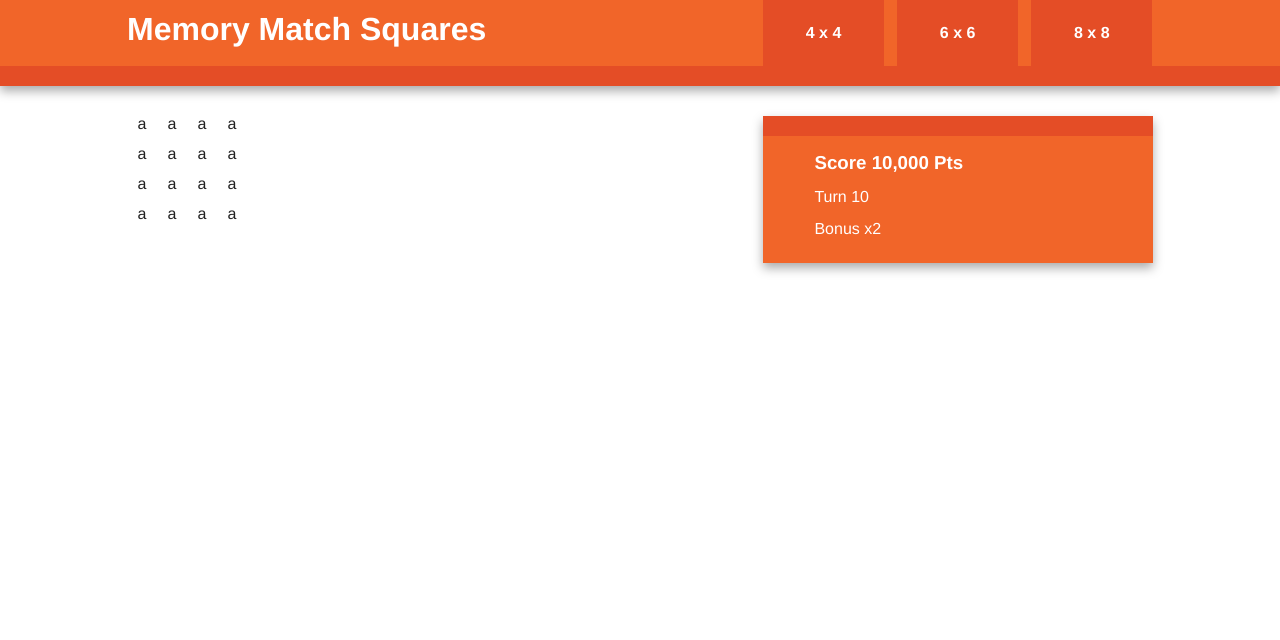
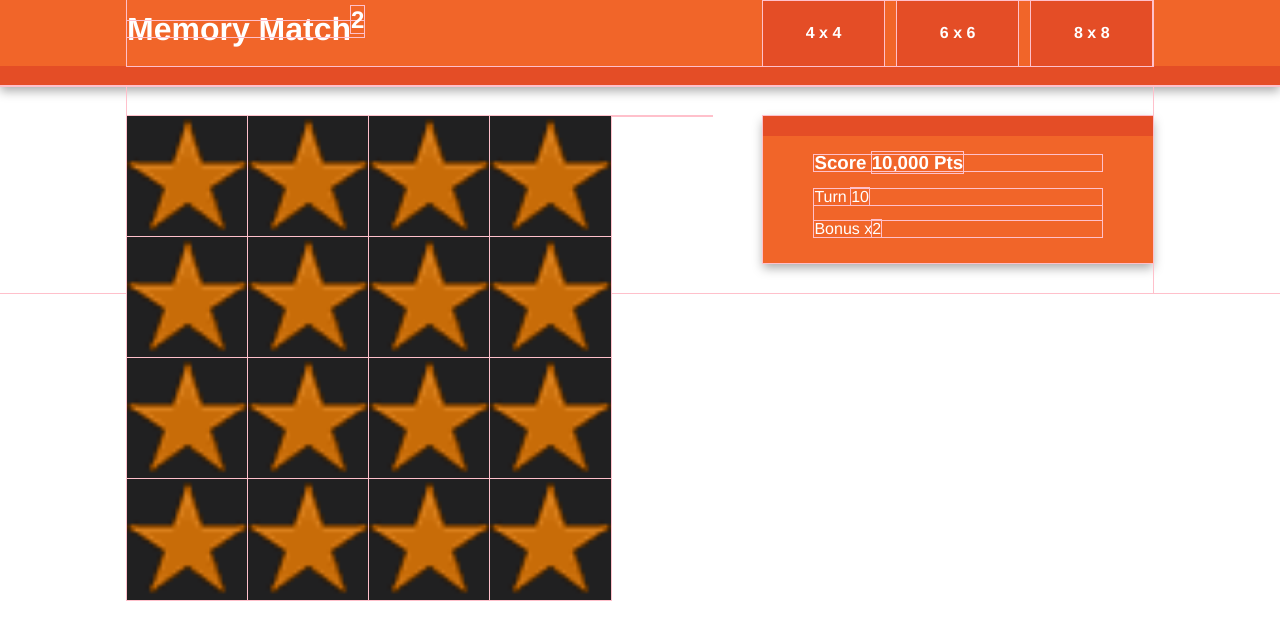
Before and after one commit to Peekay777/MemoryMatchSquares, a plain HTML site: page index.html in a window 1280 px wide. Drawn offline with nearby package versions, Linux system fonts and the light colour scheme.

Commit message:
Pre-dynamic grid
basic layout ready convert to dynamic html

```diff
--- a/css/main.css
+++ b/css/main.css
@@ -102,7 +102,7 @@ nav ul {
     padding: 0;
 }
 
-nav a {
+nav div {
     display: block;
     margin-bottom: 10px;
     padding: 15px 0;
@@ -115,12 +115,12 @@ nav a {
     background: #e44d26;
 }
 
-nav a:hover,
-nav a:visited {
+nav div:hover,
+nav div:visited {
     color: white;
 }
 
-nav a:hover {
+nav div:hover {
     text-decoration: underline;
 }
 
@@ -158,24 +158,11 @@ nav a:hover {
    Author's custom styles
    ========================================================================== */
 
-/*
-article {
-	font-size: 0;
+
+
+* {
+	outline: 1px solid pink;
 }
-
-.column {
-	display: inline-block;
-}
-
-.tile {
-	font-size: 12px;
-	padding: 0;
-	margin: 0;
-	min-width: 30px;
-	min-height: 30px;
-	text-align: center;
-}
-*/
 
 article {
 	position: relative;
@@ -186,42 +173,58 @@ article div {
 }
 
 .tile {
-	height: 30px;
-	width: 30px;
-	text-align: center;
+	width: 121px;
 }
+
+.column0 {
+	left: 0px;
+	width: 121px;
+	height: 121px;
+
+	background-position: center;
+	background-size: cover;
+	background-repeat: no-repeat;
+	background-image: url(../img/github.png);
+}
+
+.column1 {
+	left: 121px;
+	width: 121px;
+	height: 121px;
+}
+
+.column2 {
+	left: 242px;
+	width: 121px;
+	height: 121px;
+}
+
+.column3 {
+	left: 363px;
+	width: 121px;
+	height: 121px;
+}
+
 
 .row0 {
 	top: 0px;
 }
 
 .row1 {
-	top: 30px;
+	top: 121px;
 }
 
 .row2 {
-	top: 60px;
+	top: 242px;
 }
 
 .row3 {
-	top: 90px;
+	top: 363px;
 }
 
-.column0 {
-	left: 0px;
-}
 
-.column1 {
-	left: 30px;
-}
 
-.column2 {
-	left: 60px;
-}
 
-.column3 {
-	left: 90px;
-}
 
 /* ==========================================================================
    Media Queries
@@ -233,7 +236,7 @@ article div {
     INTERMEDIATE: Menu
    ==================== */
 
-    nav a {
+    nav div {
         float: left;
         width: 27%;
         margin: 0 1.7%;
@@ -241,11 +244,11 @@ article div {
         margin-bottom: 0;
     }
 
-    nav li:first-child a {
+    nav li:first-child div {
         margin-left: 0;
     }
 
-    nav li:last-child a {
+    nav li:last-child div {
         margin-right: 0;
     }
 
@@ -257,7 +260,7 @@ article div {
         display: inline;
     }
 
-    .oldie nav a {
+    .oldie nav div {
         margin: 0 0.7%;
     }
 }
--- a/index.html
+++ b/index.html
@@ -6,7 +6,7 @@
     <head>
         <meta charset="utf-8">
         <meta http-equiv="X-UA-Compatible" content="IE=edge,chrome=1">
-        <title>Memory Match Squares</title>
+        <title>Memory Match Squared</title>
         <meta name="description" content="">
         <meta name="viewport" content="width=device-width, initial-scale=1">
 
@@ -22,12 +22,12 @@
 
         <div class="header-container">
             <header class="wrapper clearfix">
-                <h1 class="title">Memory Match Squares</h1>
+                <h1 class="title">Memory Match<sup>2</sup></h1>
                 <nav>
                     <ul>
-                        <li data-size="4"><a href="#">4 x 4</a></li>
-                        <li data-size="6"><a href="#">6 x 6</a></li>
-                        <li data-size="8"><a href="#">8 x 8</a></li>
+                        <li class="selected" data-size="4"><div>4 x 4</div></li>
+                        <li class="" data-size="6"><div>6 x 6</div></li>
+                        <li class="" data-size="8"><div>8 x 8</div></li>
                     </ul>
                 </nav>
             </header>
@@ -37,38 +37,38 @@
             <div class="main wrapper clearfix">
 
                	<aside>
-                    <h3>Score <span>10,000  Pts</span></h3>
+                    <h3>Score <span id="score">10,000  Pts</span></h3>
                     <div>
-                    	<p>Turn <span>10</span></p>
-                    	<p>Bonus <span>x2</span></p>
+                    	<p>Turn <span id="turn">10</span></p>
+                    	<p>Bonus x<span id="bonus">2</span></p>
                     </div>
                 </aside>
 
                 <article>
                 	<h2 class="hidden">Grid</h2>
                 	<div class="row0">
-                		<div class="column0"><div class="tile" data-tile="0">a</div></div>
-                		<div class="column1"><div class="tile" data-tile="1">a</div></div>
-                		<div class="column2"><div class="tile" data-tile="2">a</div></div>
-                		<div class="column3"><div class="tile" data-tile="3">a</div></div>
+                		<div class="column0"><img class="tile" id="tile0" data-tile="1" src="favicon.ico" alt="a"></div>
+                		<div class="column1"><img class="tile" id="tile1" data-tile="1" src="favicon.ico" alt="a"></div>
+                		<div class="column2"><img class="tile" id="tile2" data-tile="2" src="favicon.ico" alt="a"></div>
+                		<div class="column3"><img class="tile" id="tile3" data-tile="3" src="favicon.ico" alt="a"></div>
                 	</div>
                 	<div class="row1">
-                		<div class="column0"><div class="tile" data-tile="4">a</div></div>
-                		<div class="column1"><div class="tile" data-tile="5">a</div></div>
-                		<div class="column2"><div class="tile" data-tile="6">a</div></div>
-                		<div class="column3"><div class="tile" data-tile="7">a</div></div>
+                		<div class="column0"><img class="tile" id="tile4" data-tile="4" src="favicon.ico" alt="a"></div>
+                		<div class="column1"><img class="tile" id="tile5" data-tile="5" src="favicon.ico" alt="a"></div>
+                		<div class="column2"><img class="tile" id="tile6" data-tile="6" src="favicon.ico" alt="a"></div>
+                		<div class="column3"><img class="tile" id="tile7" data-tile="7" src="favicon.ico" alt="a"></div>
                 	</div>
                 	<div class="row2">
-                		<div class="column0"><div class="tile" data-tile="8">a</div></div>
-                		<div class="column1"><div class="tile" data-tile="9">a</div></div>
-                		<div class="column2"><div class="tile" data-tile="10">a</div></div>
-                		<div class="column3"><div class="tile" data-tile="11">a</div></div>
+                		<div class="column0"><img class="tile" id="tile8" data-tile="8" src="favicon.ico" alt="a"></div>
+                		<div class="column1"><img class="tile" id="tile9" data-tile="9" src="favicon.ico" alt="a"></div>
+                		<div class="column2"><img class="tile" id="tile10" data-tile="10" src="favicon.ico" alt="a"></div>
+                		<div class="column3"><img class="tile" id="tile11" data-tile="11" src="favicon.ico" alt="a"></div>
                 	</div>
                 	<div class="row3">
-                		<div class="column0"><div class="tile" data-tile="12">a</div></div>
-                		<div class="column1"><div class="tile" data-tile="13">a</div></div>
-                		<div class="column2"><div class="tile" data-tile="14">a</div></div>
-                		<div class="column3"><div class="tile" data-tile="15">a</div></div>
+                		<div class="column0"><img class="tile" id="tile12" data-tile="12" src="favicon.ico" alt="a"></div>
+                		<div class="column1"><img class="tile" id="tile13" data-tile="13" src="favicon.ico" alt="a"></div>
+                		<div class="column2"><img class="tile" id="tile14" data-tile="14" src="favicon.ico" alt="a"></div>
+                		<div class="column3"><img class="tile" id="tile15" data-tile="15" src="favicon.ico" alt="a"></div>
                 	</div>
                 </article>
 
--- a/js/main.js
+++ b/js/main.js
@@ -82,3 +82,16 @@ var MEMEMORYMATCHGAME = (function () {
 		}
 	};
 }());
+
+
+$(document).ready(function () {
+	'use strict';
+	var size = $('.selected').data('size');
+
+	MEMEMORYMATCHGAME.setupTiles(Math.pow(size, 2));
+
+	$('article').on('click', '.tile', function () {
+		console.log(MEMEMORYMATCHGAME.selection($(this).data('tile')));
+	});
+
+});
```
Also changed, not shown: img/github.png (added).
